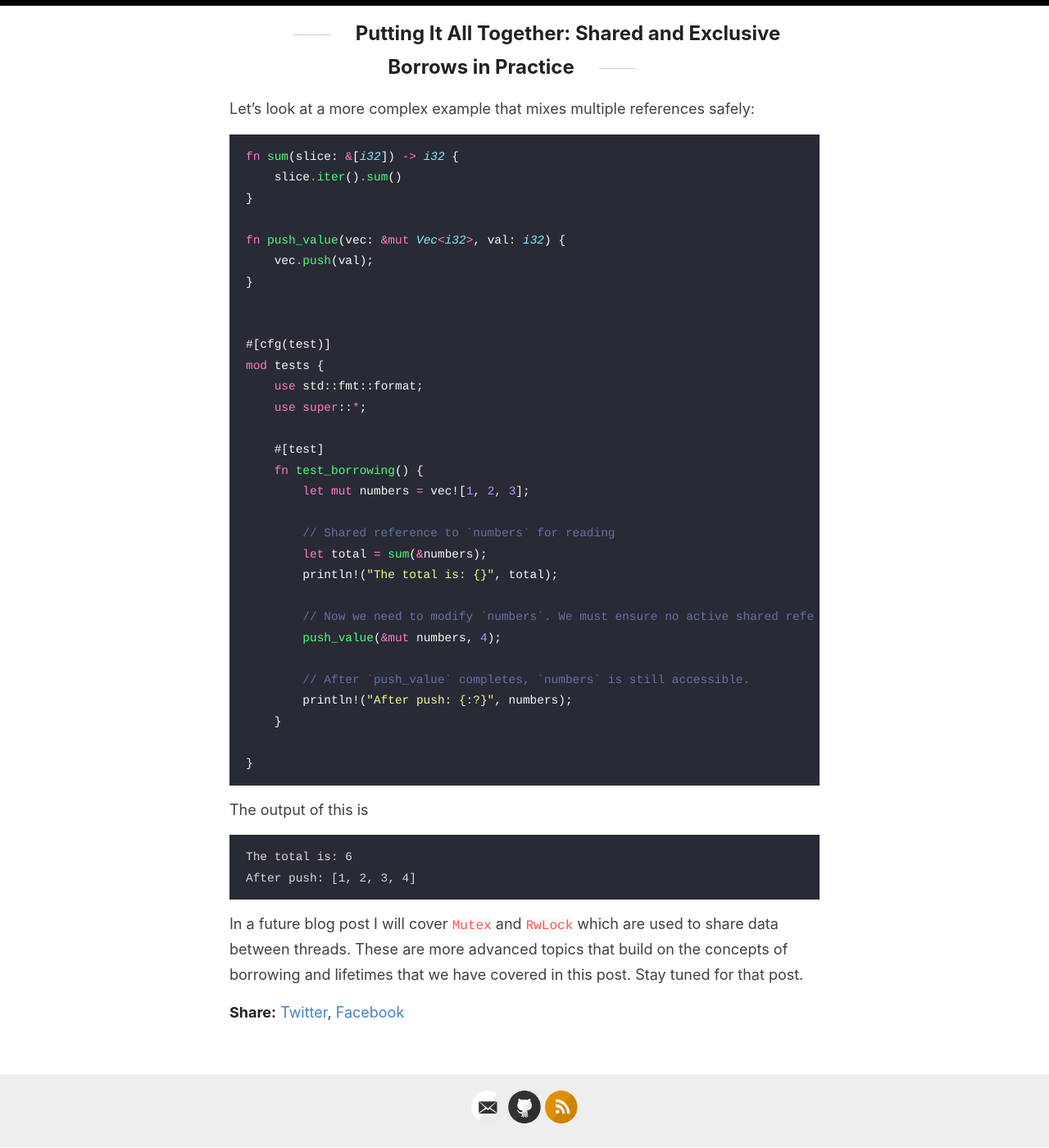
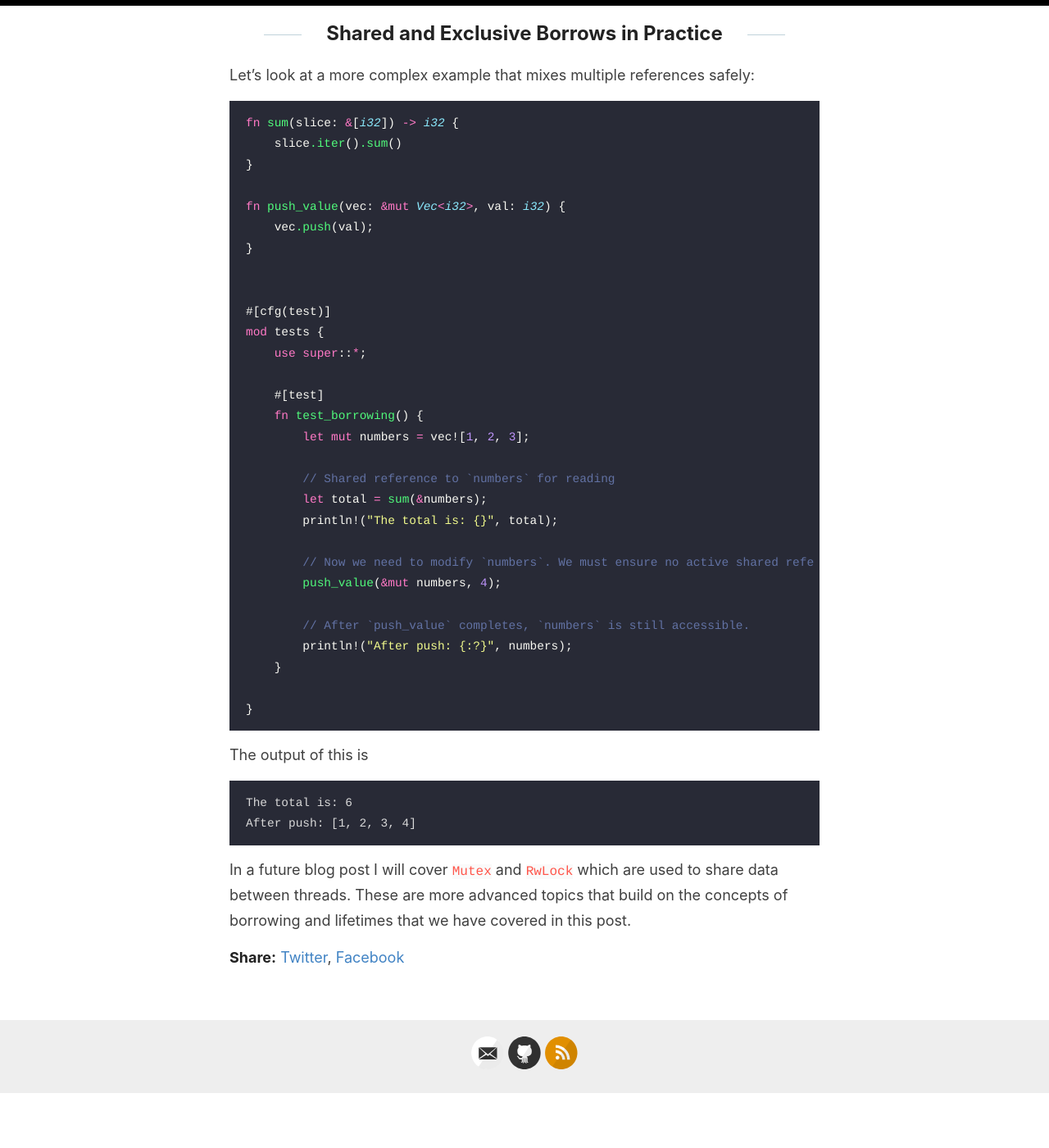
Before and after one commit to benashby/benashby.github.io, a Jekyll site: the page built from _posts/2024-12-09-rust-lifecycle-borrowing.md, in a window 1280 px wide and 1400 px high, scrolled down 4639 px. Shown: the whole window at 82% size. Built offline with Jekyll 4.4.1, drawn with Linux system fonts in a browser that asks for light colours; after the commit the page ends 5972 px from its top, so only the background shows below that; some of the changed text lies outside the part shown.

Commit message:
Fixing typos and clarification

````diff
--- a/_posts/2024-12-09-rust-lifecycle-borrowing.md
+++ b/_posts/2024-12-09-rust-lifecycle-borrowing.md
@@ -76,7 +76,7 @@
 
 ## The Borrow Checker: Ensuring Safety
 
-Rust’s compiler [uses a borrow checker](https://doc.rust-lang.org/1.8.0/book/references-and-borrowing.html#meta) to verify these constraints at compile time. The borrow checker prevents you from compiling code that would create invalid or conflicting references.
+[Rust’s compiler uses a borrow checker](https://doc.rust-lang.org/book/ch04-02-references-and-borrowing.html){: target="_blank" rel="noopener"} to verify these constraints at compile time. The borrow checker prevents you from compiling code that would create invalid or conflicting references.
 
 For example, Rust won’t allow a scenario where you have both a mutable reference and a shared reference alive at the same time:
 
@@ -142,7 +142,7 @@
 
 The compiler ensures that `r` cannot outlive `x`. By enforcing these lifetime rules, Rust prevents dangling references. In practice, you’ll mostly rely on inference, but you may encounter advanced situations where explicit lifetimes are required.  It is possible to define explicit lifetimes, but it won't be covered in this post.
 
-## Putting It All Together: Shared and Exclusive Borrows in Practice
+## Shared and Exclusive Borrows in Practice
 
 Let’s look at a more complex example that mixes multiple references safely:
 
@@ -158,7 +158,6 @@
 
 #[cfg(test)]
 mod tests {
-    use std::fmt::format;
     use super::*;
 
     #[test]
@@ -186,4 +185,4 @@
 After push: [1, 2, 3, 4]
 ```
 
-In a future blog post I will cover `Mutex` and `RwLock` which are used to share data between threads.  These are more advanced topics that build on the concepts of borrowing and lifetimes that we have covered in this post.  Stay tuned for that post.
+In a future blog post I will cover `Mutex` and `RwLock` which are used to share data between threads.  These are more advanced topics that build on the concepts of borrowing and lifetimes that we have covered in this post.
````
Also changed, not shown: other parts of _posts/2024-12-09-rust-lifecycle-borrowing.md (+1 -1 lines).
